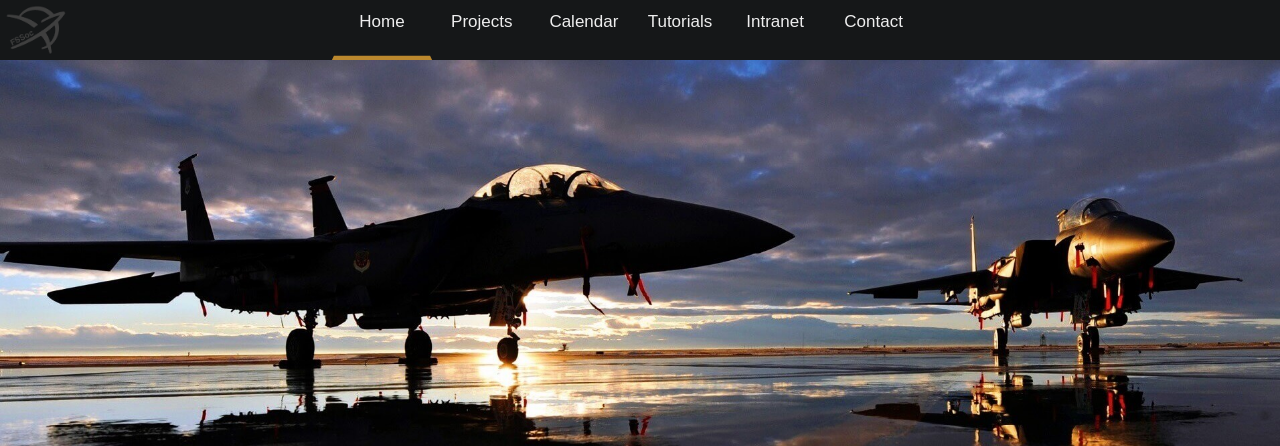
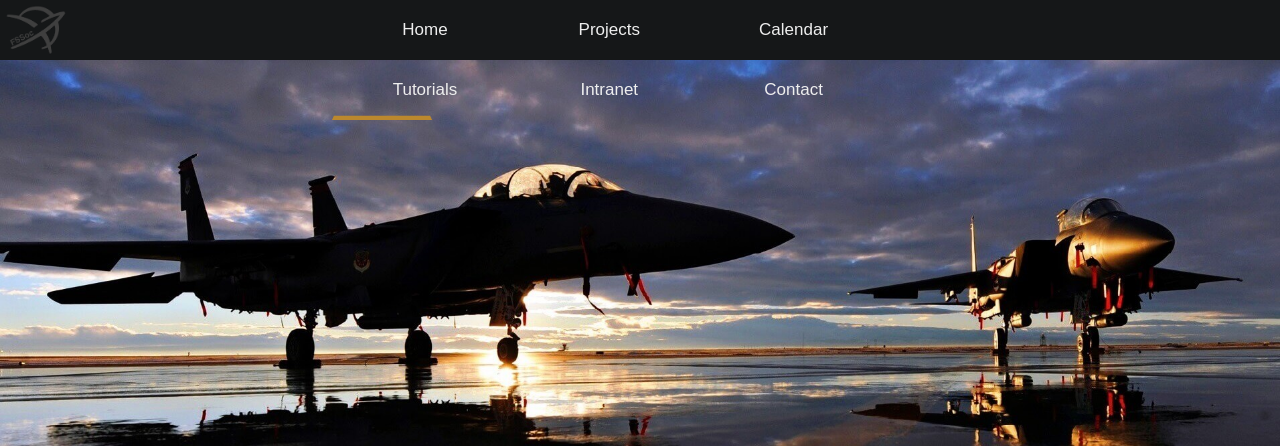
Before and after one commit to DanSieradzki/FSSoc-Website, a PHP site: page / in a window 1280 px wide. Shown: the top 446 px of the page. Run offline with PHP 8.4, Linux system fonts and the light colour scheme; some web fonts are replaced.

Commit message:
minor changes

```diff
--- a/css/home.css
+++ b/css/home.css
@@ -3,6 +3,12 @@
   width: 100%;
   overflow: hidden;
 }
+.wallpaper:hover {
+    wallpaperImg  {
+      -webkit-filter: blur(3px);
+      filter: blur(3px);
+    }
+  }
 #wallpaper  {
   width: 100%;
   height: 50%;
--- a/css/main.css
+++ b/css/main.css
@@ -3,25 +3,20 @@
 [class*="zocial-"]:before {
   font-family: 'zocial', sans-serif;
 }
-
 @import url(http://weloveiconfonts.com/api/?family=fontawesome);
-
 /* fontawesome */
 [class*="fontawesome-"]:before {
   font-family: 'FontAwesome', sans-serif;
 }
-
 body	{
 	margin: 0;
 	padding: 0;
 	height: 100%;
 }
-
 p	{
 	font-family: 'Open Sans', sans-serif;
     font-weight: 400;
 }
-
 .container: {
     max-width: 100%;
     margin: auto 0;
@@ -31,12 +26,10 @@
     background-repeat: no-repeat;
     background-size: cover;
 }
-
 /*=================== TOP NAVIGATION ===================*/
 html    {
     background-color: #151718;
 }
-
 header {
     height: 60px;
     width: 100%;
@@ -45,7 +38,6 @@
     z-index: 3;
     position: relative;
 }
-
 #logo {
     position: absolute;
     height: 50px;
@@ -55,7 +47,6 @@
     top: 0;
     height: 100%;
 }
-
 ul.topNavClass {
     list-style-type: none;
     padding: 0;
@@ -66,12 +57,11 @@
     padding: 0 auto;
     height: 100%;
 }
-
-ul li {
+ul li {         /*Need to change this so that it's specific to target in Footer*/
     display: inline;
     text-align: center;
     height: 100%;
-    width: 16%;
+    width: 30%;
 }
 .one:hover ~ hr {
   transform: translate(0%) perspective(100px) rotateX(45deg) !important;
```
